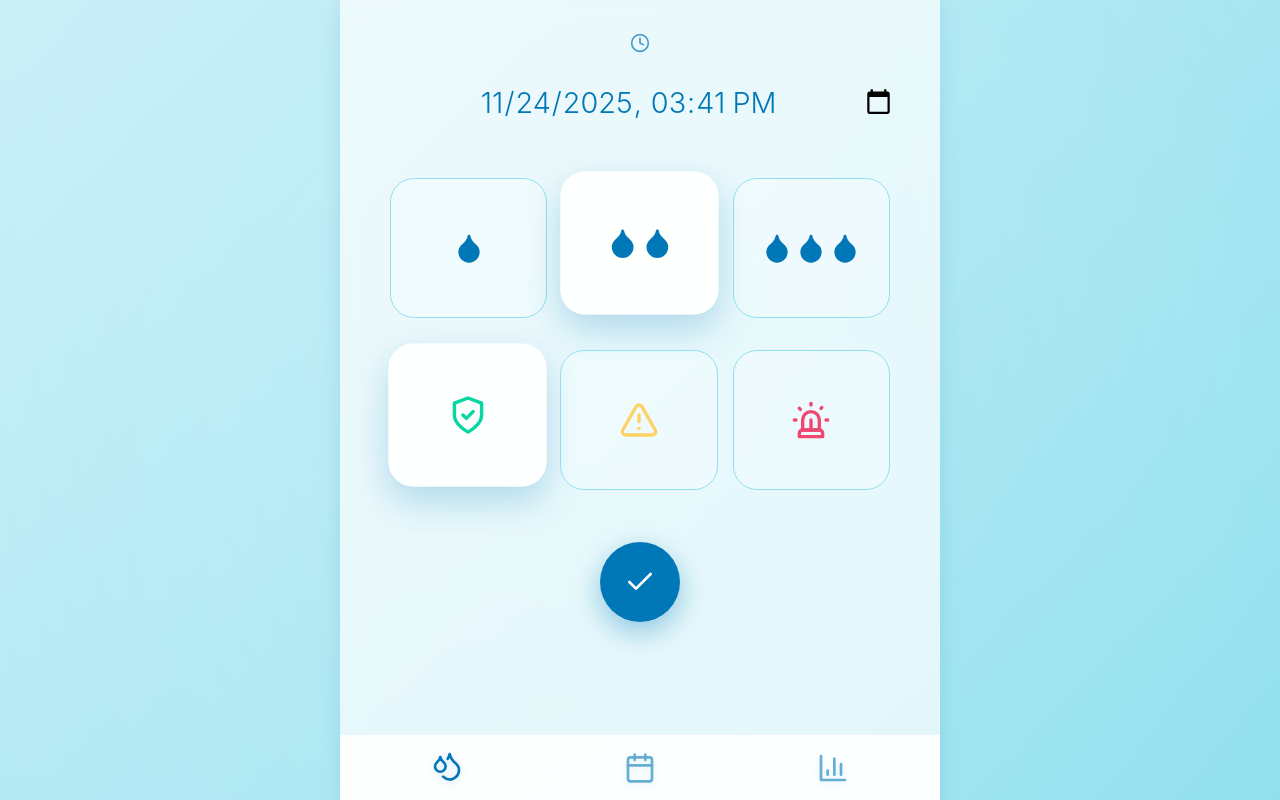
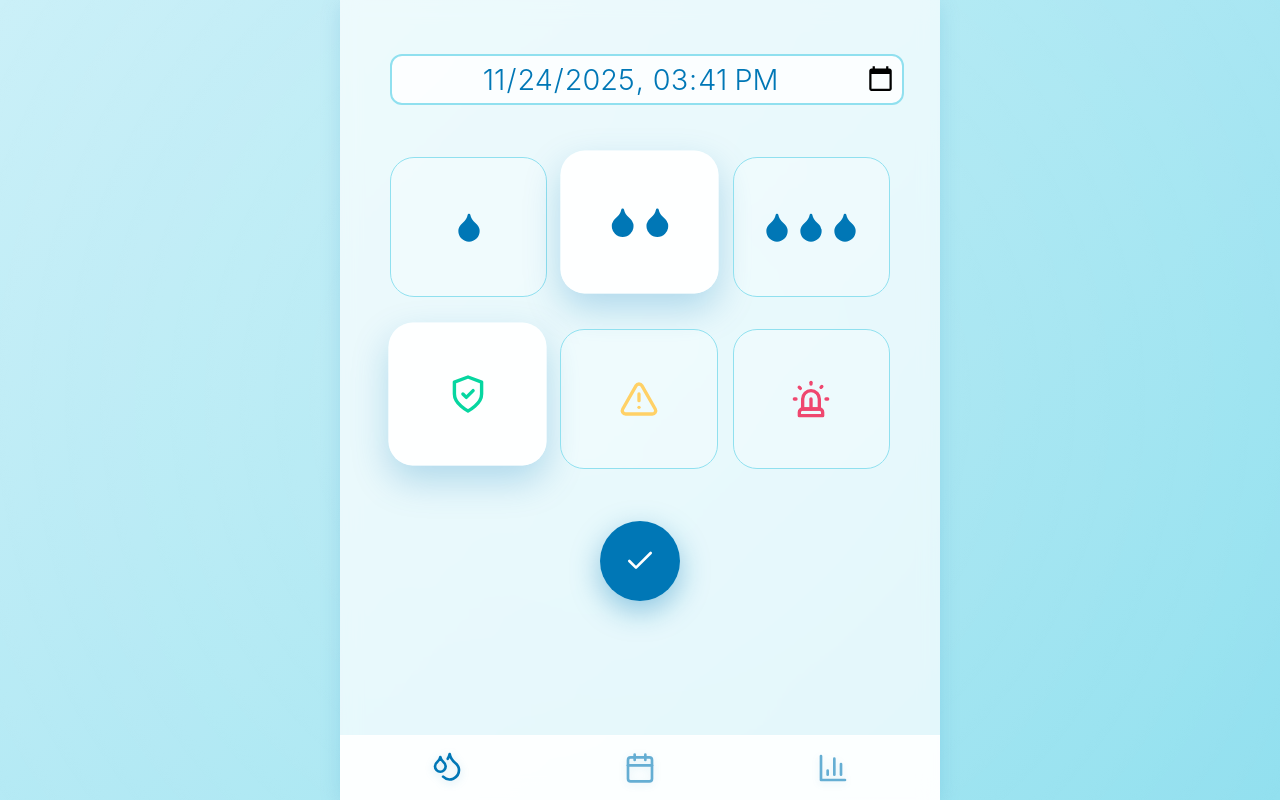
Before and after one commit to erpallaga/Oshikko, a React (Vite) app: page / in a window 1280 px wide. Built offline with nearby package versions, Linux system fonts and the light colour scheme.

Commit message:
minor UI refinements

```diff
--- a/src/components/EntryForm.jsx
+++ b/src/components/EntryForm.jsx
@@ -1,6 +1,6 @@
 import React, { useState } from 'react';
 import { useEntries } from '../hooks/useEntries';
-import { Droplet, ShieldCheck, AlertTriangle, Siren, Check, Clock } from 'lucide-react';
+import { Droplet, ShieldCheck, AlertTriangle, Siren, Check } from 'lucide-react';
 
 export default function EntryForm() {
     const { addEntry } = useEntries();
@@ -33,7 +33,7 @@ export default function EntryForm() {
         <div className="entry-form minimalist">
             {/* Date Time Picker - Minimalist */}
             <div className="input-group minimalist-group">
-                <div className="icon-label"><Clock size={20} /></div>
+
                 <input
                     type="datetime-local"
                     className="datetime-input minimalist-input"
--- a/src/index.css
+++ b/src/index.css
@@ -234,8 +234,8 @@ h2 {
 
 .minimalist-input {
     text-align: center;
-    border: none;
-    background: transparent;
+    border: 2px solid var(--color-water-light);
+    background: rgba(255, 255, 255, 0.8);
     font-size: 1.8rem;
     font-weight: 300;
     color: var(--color-water-deep);
```
